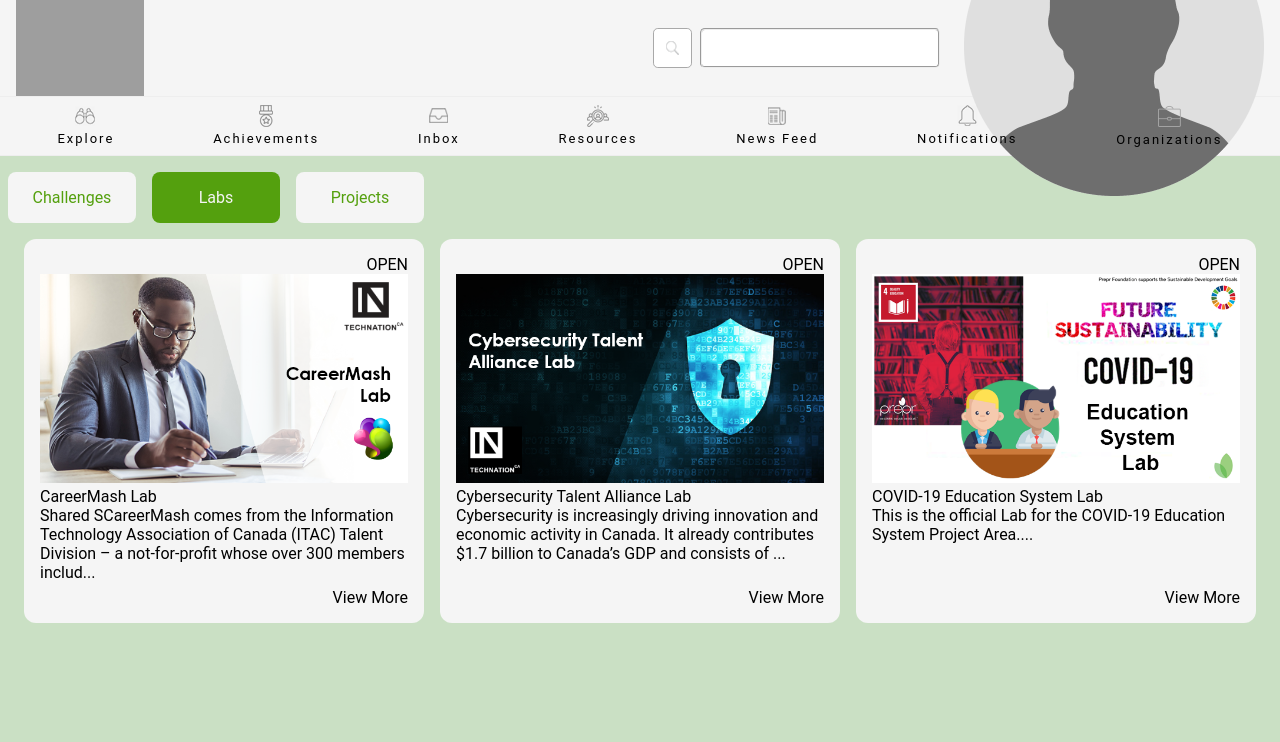
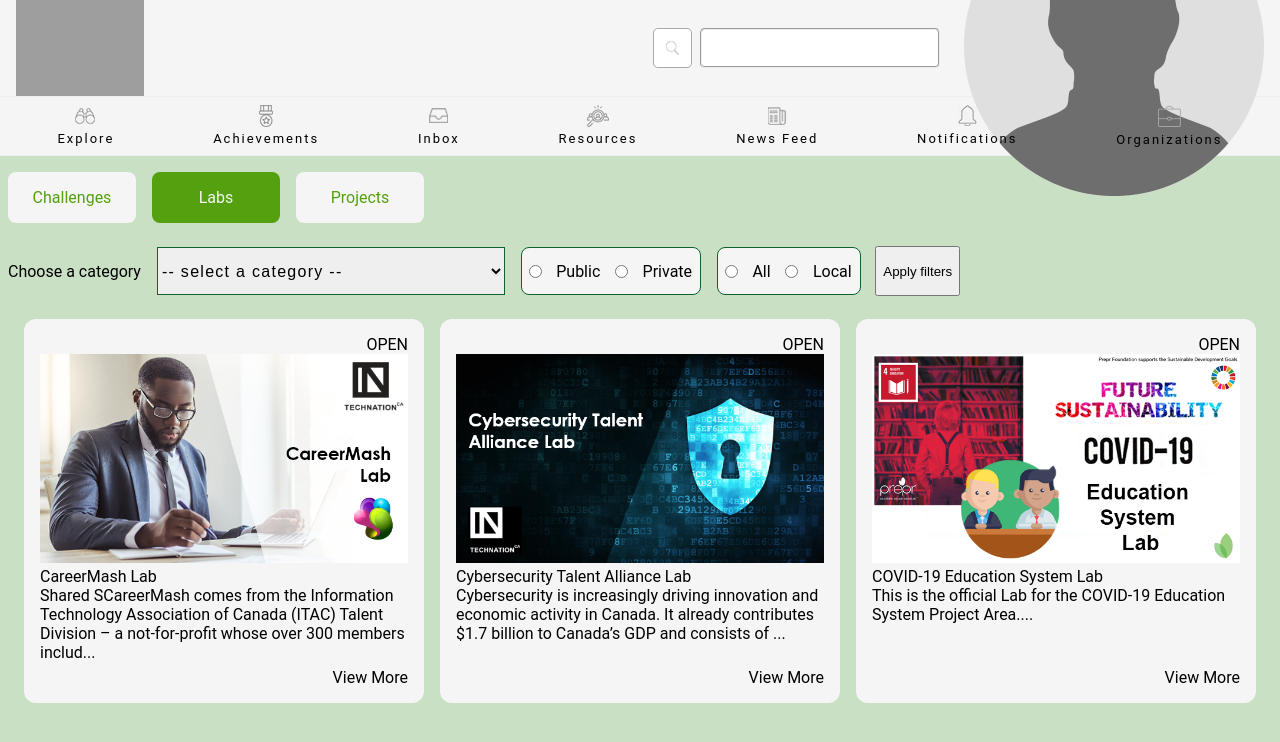
Before and after one commit to haphamo/Prepr_Front_End_Dev_Work_Challenge, a React (Create React App) app: page /labs in a window 1280 px wide. Shown: the top 742 px of the page. Built offline with nearby package versions, Linux system fonts and the light colour scheme; grey boxes are pictures that could not be loaded.

Commit message:
Cleaned up

```diff
--- a/src/App.js
+++ b/src/App.js
@@ -26,6 +26,7 @@
           </Route>
           <Route path="/labs">
             <CategoryButton path="labs" />
+            <Filter filters={filters} setFilters={setFilters}/>
             <Card type="lab"/>
           </Route>
           <Route path="/projects">
```
